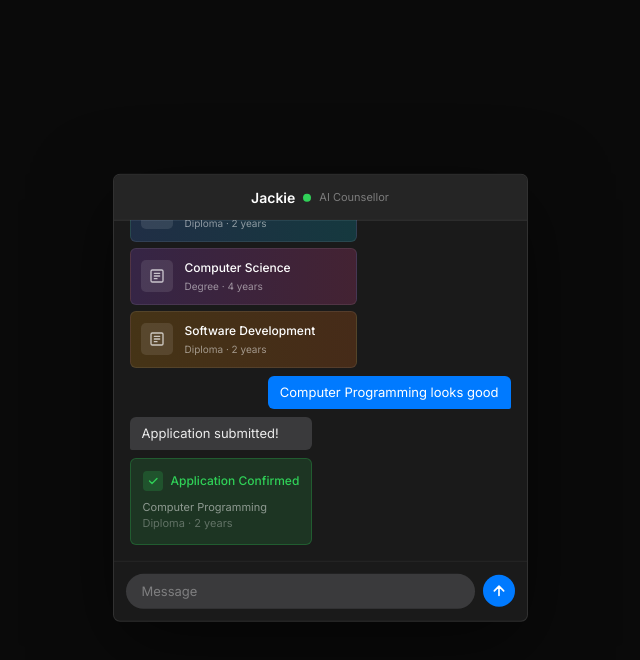
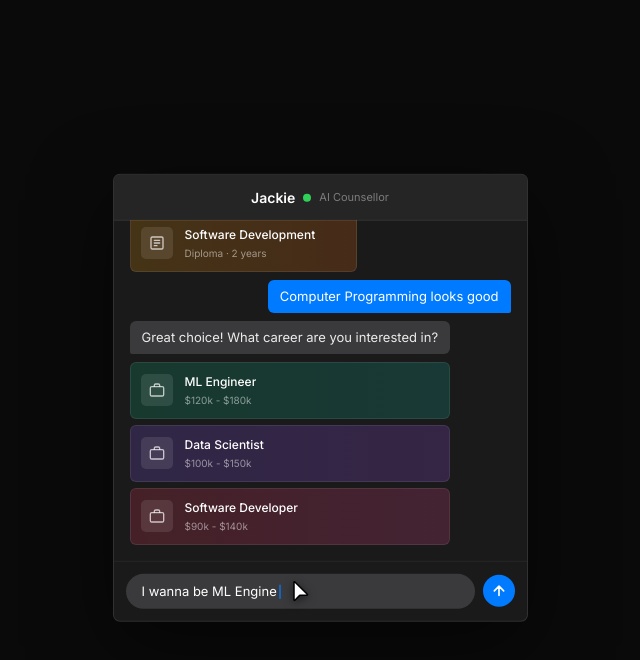
Before and after one commit to rayan-os/motion-ui, a Next.js app: page /jackie-demo in a window 1280 px wide. Both pictures are taken after a click on the button 818 px from the left and 593 px from the top of the page. Shown: the top 660 px of the page, without its empty margins (320-960 px from the left). Built offline with nearby package versions, Linux system fonts and the light colour scheme.

Commit message:
Extend Jackie demo - add job opportunities and required docs flow

```diff
--- a/components/jackie/agent-jackie-demo.tsx
+++ b/components/jackie/agent-jackie-demo.tsx
@@ -14,11 +14,24 @@ interface Program {
   color: string;
 }
 
+interface Job {
+  title: string;
+  salary: string;
+  color: string;
+}
+
+interface DocItem {
+  name: string;
+  required: boolean;
+}
+
 interface ChatMessage {
   id: string;
   role: "assistant" | "user";
   content: string;
   programs?: Program[];
+  jobs?: Job[];
+  docs?: DocItem[];
   showApplication?: boolean;
 }
 
@@ -28,12 +41,27 @@ const foundPrograms: Program[] = [
   { name: "Software Development", school: "Diploma", duration: "2 years", color: "from-amber-500/20 to-orange-500/20" },
 ];
 
+const jobOpportunities: Job[] = [
+  { title: "ML Engineer", salary: "$120k - $180k", color: "from-emerald-500/20 to-teal-500/20" },
+  { title: "Data Scientist", salary: "$100k - $150k", color: "from-violet-500/20 to-purple-500/20" },
+  { title: "Software Developer", salary: "$90k - $140k", color: "from-rose-500/20 to-pink-500/20" },
+];
+
+const requiredDocs: DocItem[] = [
+  { name: "High School Transcript", required: true },
+  { name: "English Proficiency Test", required: true },
+  { name: "Letter of Intent", required: true },
+  { name: "Resume (optional)", required: false },
+];
+
 const chatFlow: ChatMessage[] = [
   { id: "1", role: "assistant", content: "Hi, I'm Jackie! What program would you like to study?" },
   { id: "2", role: "user", content: "computer science" },
   { id: "3", role: "assistant", content: "Here are some programs for you:", programs: foundPrograms },
   { id: "4", role: "user", content: "Computer Programming looks good" },
-  { id: "5", role: "assistant", content: "Application submitted!", showApplication: true },
+  { id: "5", role: "assistant", content: "Great choice! What career are you interested in?", jobs: jobOpportunities },
+  { id: "6", role: "user", content: "I wanna be ML Engineer" },
+  { id: "7", role: "assistant", content: "Here are the docs needed to apply:", docs: requiredDocs, showApplication: true },
 ];
 
 // ─────────────────────────────────────────────────────────────
@@ -173,12 +201,19 @@ export default function AgentJackieDemo() {
         if (inputPos2) setCursorPosition(inputPos2);
         await new Promise(r => setTimeout(r, 200));
         await typeAndSend("Computer Programming looks good", 3);
+        await new Promise(r => setTimeout(r, 800));
+
+        // Exchange 3: select job
+        const inputPos3 = getPos("chat-input");
+        if (inputPos3) setCursorPosition(inputPos3);
+        await new Promise(r => setTimeout(r, 200));
+        await typeAndSend("I wanna be ML Engineer", 5);
 
         // Hide cursor
         setCursorVisible(false);
 
-        // Hold on confirmation
-        await new Promise(r => setTimeout(r, 3000));
+        // Hold on docs
+        await new Promise(r => setTimeout(r, 3500));
       }
     };
 
@@ -265,25 +300,89 @@ export default function AgentJackieDemo() {
                         </motion.div>
                       )}
 
-                      {/* Application confirmation */}
+                      {/* Job opportunities */}
+                      {msg.jobs && (
+                        <motion.div
+                          className="mt-2 space-y-1.5"
+                          initial={{ opacity: 0 }}
+                          animate={{ opacity: 1 }}
+                          transition={{ delay: 0.1 }}
+                        >
+                          {msg.jobs.map((job, idx) => (
+                            <motion.div
+                              key={job.title}
+                              className={`flex items-center gap-3 p-2.5 rounded-[6px] bg-gradient-to-r ${job.color} border border-white/[0.08]`}
+                              initial={{ opacity: 0, x: -8 }}
+                              animate={{ opacity: 1, x: 0 }}
+                              transition={{ delay: 0.05 + idx * 0.08 }}
+                            >
+                              <div className="w-8 h-8 rounded-[5px] bg-white/10 flex items-center justify-center flex-shrink-0">
+                                <svg width="16" height="16" viewBox="0 0 24 24" fill="none" className="text-white/70">
+                                  <path d="M20 7H4a2 2 0 0 0-2 2v10a2 2 0 0 0 2 2h16a2 2 0 0 0 2-2V9a2 2 0 0 0-2-2Z" stroke="currentColor" strokeWidth="2"/>
+                                  <path d="M16 7V5a2 2 0 0 0-2-2h-4a2 2 0 0 0-2 2v2" stroke="currentColor" strokeWidth="2"/>
+                                </svg>
+                              </div>
+                              <div className="min-w-0">
+                                <div className="text-[12px] font-medium text-white truncate">{job.title}</div>
+                                <div className="text-[10px] text-white/50 mt-0.5">{job.salary}</div>
+                              </div>
+                            </motion.div>
+                          ))}
+                        </motion.div>
+                      )}
+
+                      {/* Required documents */}
+                      {msg.docs && (
+                        <motion.div
+                          className="mt-2 p-3 rounded-[6px] bg-white/[0.03] border border-white/[0.08]"
+                          initial={{ opacity: 0 }}
+                          animate={{ opacity: 1 }}
+                          transition={{ delay: 0.1 }}
+                        >
+                          <div className="space-y-2">
+                            {msg.docs.map((doc, idx) => (
+                              <motion.div
+                                key={doc.name}
+                                className="flex items-center gap-2"
+                                initial={{ opacity: 0, x: -8 }}
+                                animate={{ opacity: 1, x: 0 }}
+                                transition={{ delay: 0.1 + idx * 0.08 }}
+                              >
+                                <div className={`w-4 h-4 rounded-full flex items-center justify-center ${doc.required ? 'bg-[#007AFF]/20' : 'bg-white/10'}`}>
+                                  {doc.required ? (
+                                    <svg width="8" height="8" viewBox="0 0 24 24" fill="none" className="text-[#007AFF]">
+                                      <circle cx="12" cy="12" r="4" fill="currentColor"/>
+                                    </svg>
+                                  ) : (
+                                    <svg width="8" height="8" viewBox="0 0 24 24" fill="none" className="text-white/30">
+                                      <circle cx="12" cy="12" r="4" stroke="currentColor" strokeWidth="2"/>
+                                    </svg>
+                                  )}
+                                </div>
+                                <span className={`text-[11px] ${doc.required ? 'text-white/80' : 'text-white/40'}`}>
+                                  {doc.name}
+                                </span>
+                              </motion.div>
+                            ))}
+                          </div>
+                        </motion.div>
+                      )}
+
+                      {/* Application ready */}
                       {msg.showApplication && (
                         <motion.div
                           className="mt-2 p-3 rounded-[6px] bg-[#30D158]/15 border border-[#30D158]/25"
                           initial={{ opacity: 0, scale: 0.95 }}
                           animate={{ opacity: 1, scale: 1 }}
-                          transition={{ delay: 0.1 }}
+                          transition={{ delay: 0.3 }}
                         >
-                          <div className="flex items-center gap-2 mb-2">
+                          <div className="flex items-center gap-2">
                             <div className="w-5 h-5 rounded-[4px] bg-[#30D158]/20 flex items-center justify-center">
                               <svg width="12" height="12" viewBox="0 0 24 24" fill="none" className="text-[#30D158]">
                                 <path d="M5 12l5 5L20 7" stroke="currentColor" strokeWidth="2.5" strokeLinecap="round" strokeLinejoin="round"/>
                               </svg>
                             </div>
-                            <span className="text-[12px] font-medium text-[#30D158]">Application Confirmed</span>
-                          </div>
-                          <div className="text-[11px] text-white/50">
-                            <p>Computer Programming</p>
-                            <p className="text-white/30">Diploma · 2 years</p>
+                            <span className="text-[12px] font-medium text-[#30D158]">Ready to apply</span>
                           </div>
                         </motion.div>
                       )}
```
